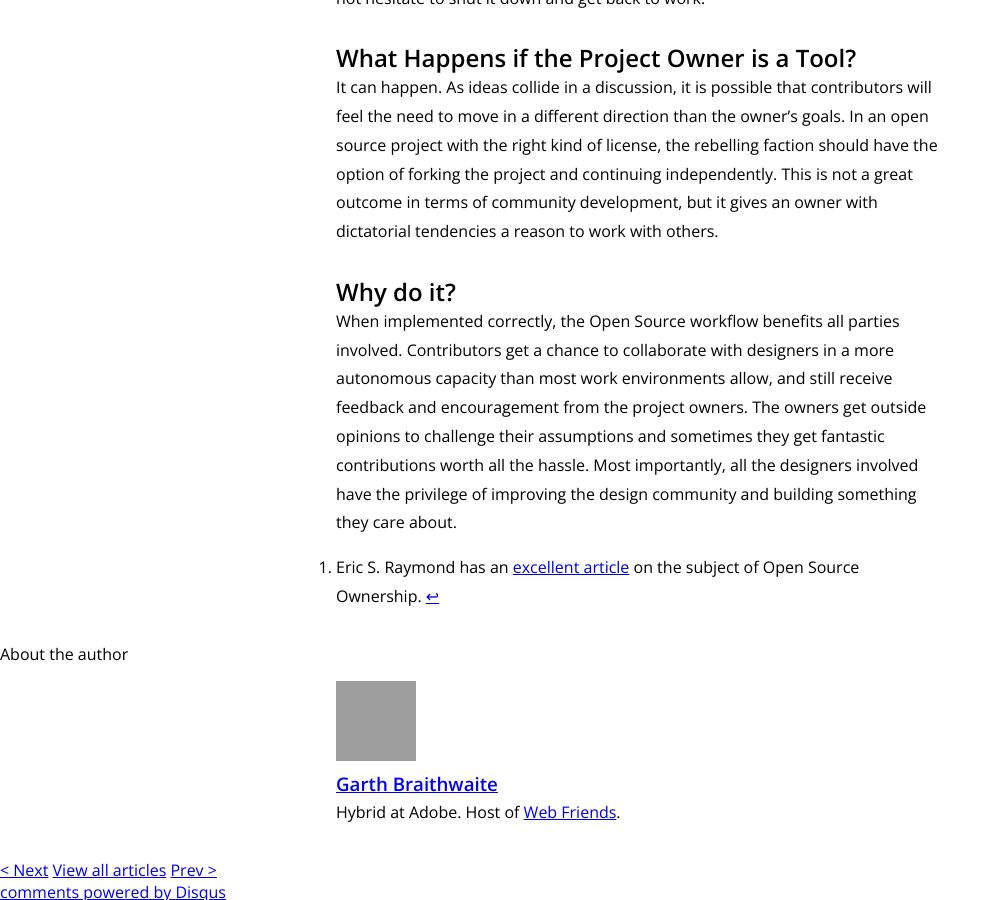
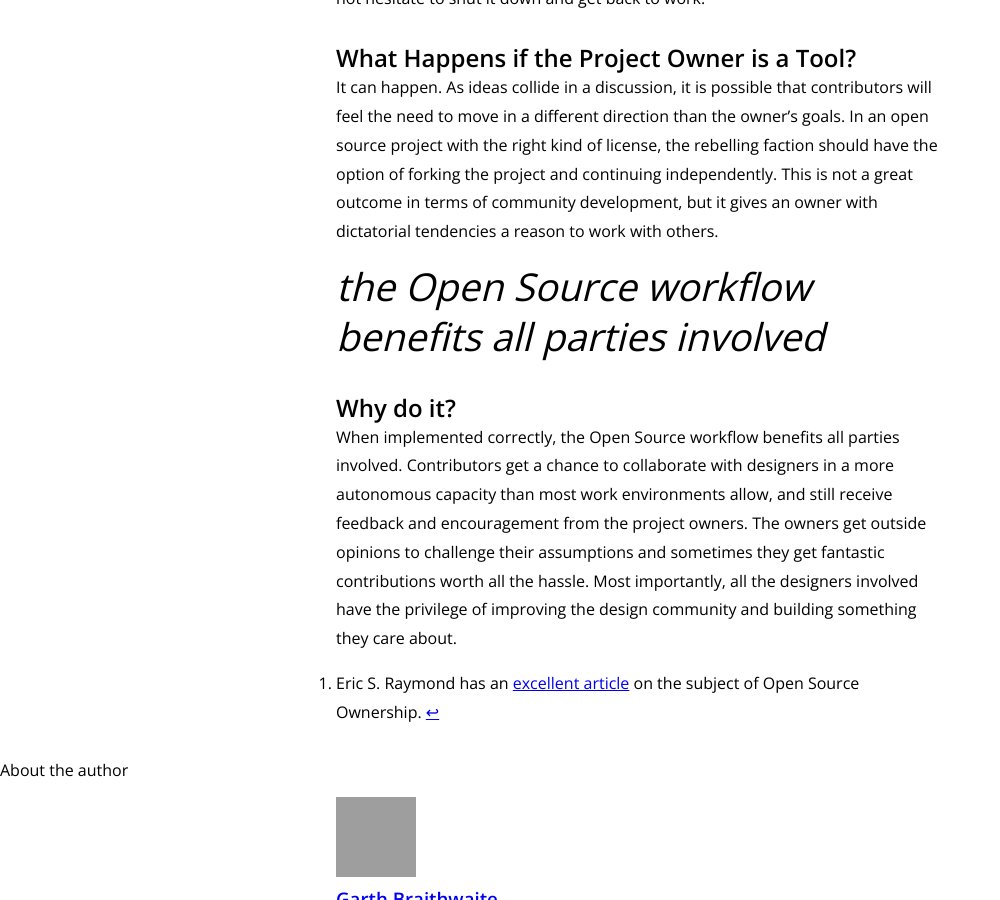
Before and after one commit to DesignOpen/designopen.github.io, a Jekyll site: the page built from articles/_posts/2013-10-31-open-design-is-not-design-by-committee.md, in a window 1280 px wide and 900 px high, scrolled down 1697 px. Shown: the whole window, without its empty margins (0-1000 px from the left). Built offline with Jekyll 4.4.1, drawn with Linux system fonts in a browser that asks for light colours; comment, search, counter and statistics services are not loaded; grey boxes are pictures that could not be loaded.

Commit message:
#72 pull quote for -why do it-

```diff
--- a/articles/_posts/2013-10-31-open-design-is-not-design-by-committee.md
+++ b/articles/_posts/2013-10-31-open-design-is-not-design-by-committee.md
@@ -32,6 +32,8 @@ I can't lie and say that it isn't, but community contributions, in the form of i
 
 It can happen. As ideas collide in a discussion, it is possible that contributors will feel the need to move in a different direction than the owner's goals. In an open source project with the right kind of license, the rebelling faction should have the option of forking the project and continuing independently. This is not a great outcome in terms of community development, but it gives an owner with dictatorial tendencies a reason to work with others.
 
+>the Open Source workflow benefits all parties involved
+
 ##Why do it?
 
 When implemented correctly, the Open Source workflow benefits all parties involved. Contributors get a chance to collaborate with designers in a more autonomous capacity than most work environments allow, and still receive feedback and encouragement from the project owners. The owners get outside opinions to challenge their assumptions and sometimes they get fantastic contributions worth all the hassle. Most importantly, all the designers involved have the privilege of improving the design community and building something they care about.
```
